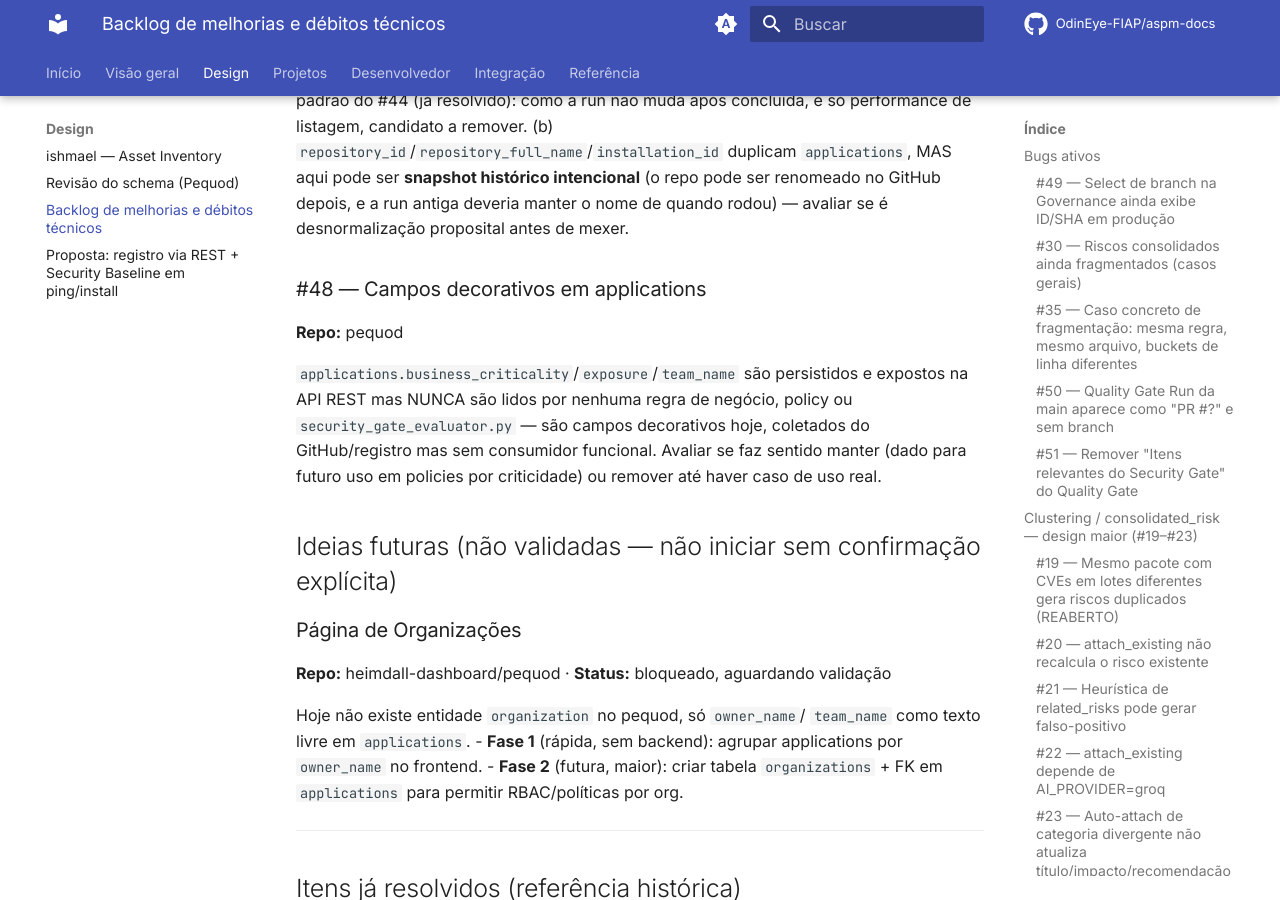
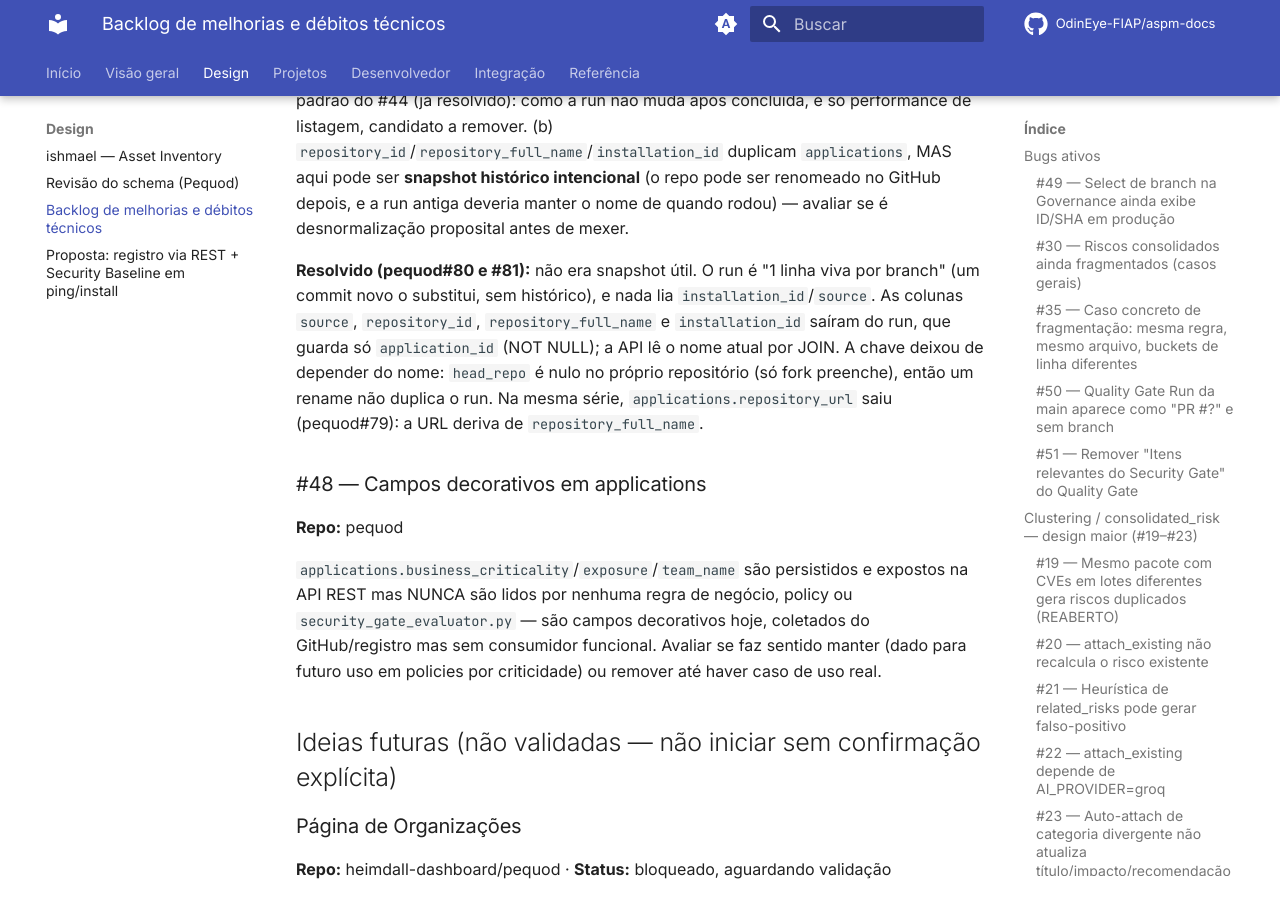
Before and after one commit to OdinEye-FIAP/aspm-docs, an MkDocs documentation site: the page built from docs/design/backlog.md, in a window 1280 px wide and 900 px high, scrolled down 5493 px. Built offline with MkDocs 1.6.1 and Material for MkDocs 9.7.7, drawn with Linux system fonts in a browser that asks for light colours; comment, search, counter and statistics services are not loaded.

Commit message:
docs: schema do pequod sem campos repetidos (repository_url e identidade do run)
Co-Authored-By: Claude Sonnet 5.5 <noreply@anthropic.com>

```diff
--- a/docs/design/backlog.md
+++ b/docs/design/backlog.md
@@ -210,6 +210,15 @@ repo pode ser renomeado no GitHub depois, e a run antiga deveria manter o
 nome de quando rodou) — avaliar se é desnormalização proposital antes de
 mexer.
 
+**Resolvido (pequod#80 e #81):** não era snapshot útil. O run é "1 linha viva
+por branch" (um commit novo o substitui, sem histórico), e nada lia
+`installation_id`/`source`. As colunas `source`, `repository_id`,
+`repository_full_name` e `installation_id` saíram do run, que guarda só
+`application_id` (NOT NULL); a API lê o nome atual por JOIN. A chave deixou de
+depender do nome: `head_repo` é nulo no próprio repositório (só fork preenche),
+então um rename não duplica o run. Na mesma série, `applications.repository_url`
+saiu (pequod#79): a URL deriva de `repository_full_name`.
+
 ### #48 — Campos decorativos em applications
 **Repo:** pequod
 
```
Also changed, not shown: docs/reference/database-schema.md (+4 -7 lines).
